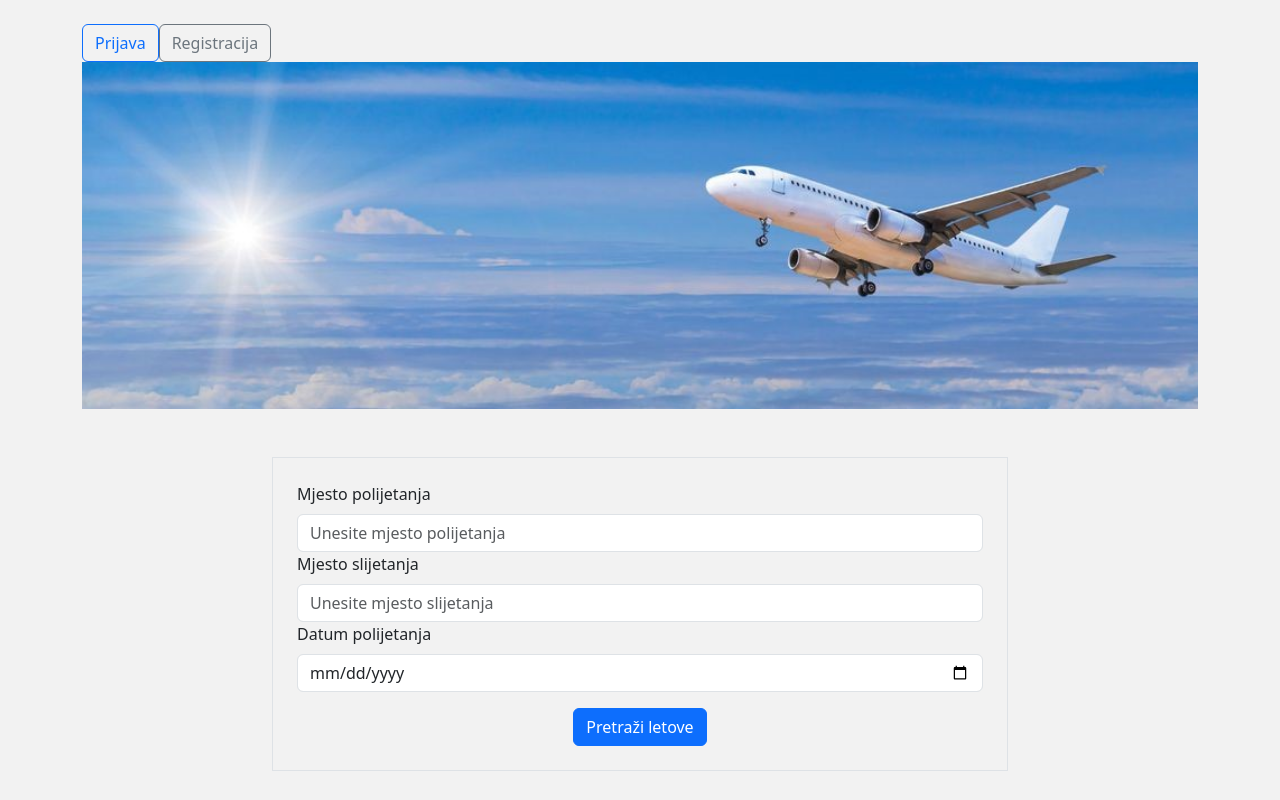
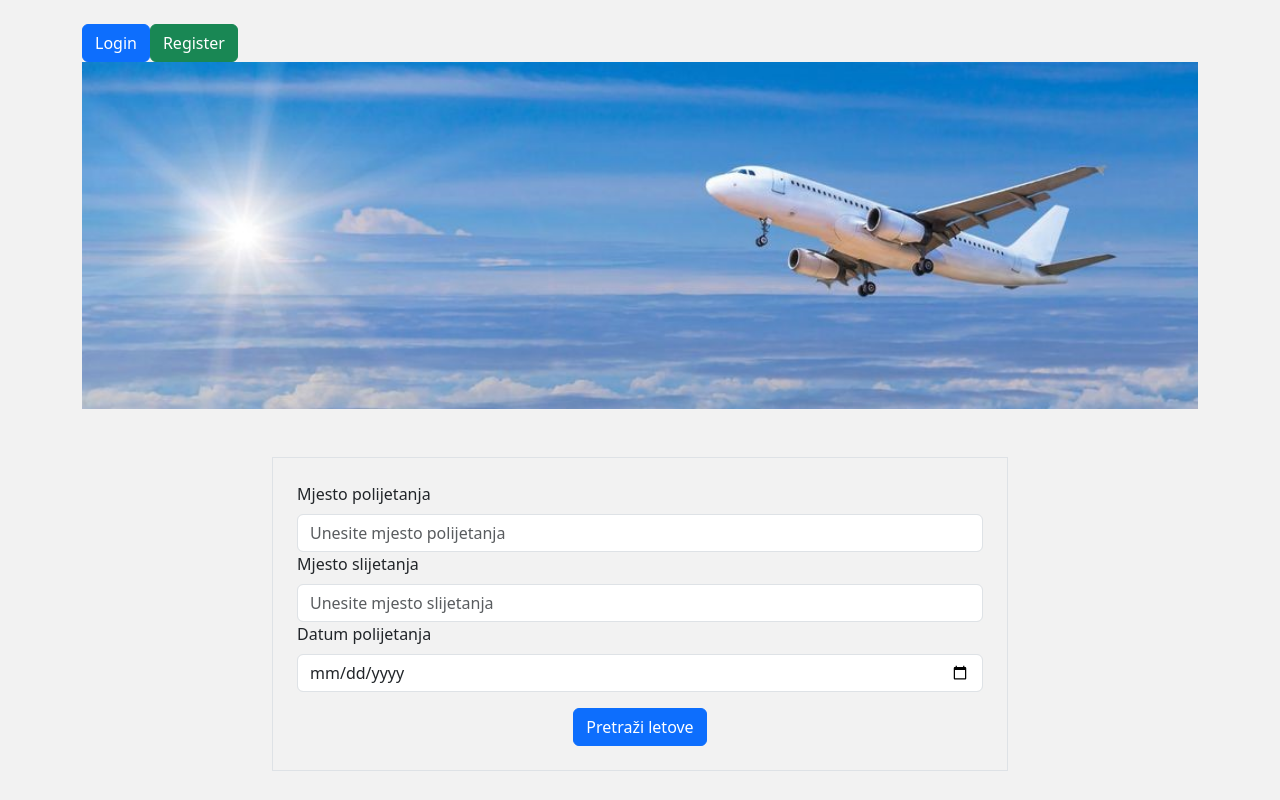
Before and after one commit to mjadric/sky-sailor, a React (Vite) app in the folder client/: page / in a window 1280 px wide. Built offline with nearby package versions, Linux system fonts and the light colour scheme.

Commit message:
landing page

```diff
--- a/client/src/App.jsx
+++ b/client/src/App.jsx
@@ -1,12 +1,12 @@
 import React from "react";
 import { Container, Row, Col } from "react-bootstrap";
 import SearchForm from "./components/SearchForm";
-import AuthButtons from "./components/AuthButtons";
 import CompanyLogo from "./components/CompanyLogo";
 import "bootstrap/dist/css/bootstrap.min.css";
 import { BrowserRouter, Routes, Route } from "react-router-dom";
-import LoginPage from "./pages/Login";
-import RegistrationPage from "./pages/Registration";
+import LandingPageButtons from "./components/LandingPageButtons";
+import LoginForm from "./pages/Login";
+import RegistrationForm from "./pages/Registration";
 
 const App = () => {
   return (
@@ -16,9 +16,9 @@ const App = () => {
           path="/"
           element={
             <Container>
-              <Row className="mt-2">
-                <Col className="text-right">
-                  <AuthButtons />
+              <Row className="justify-content-md-start mt-4 ml-2">
+                <Col md={8}>
+                  <LandingPageButtons />
                 </Col>
               </Row>
               <Row className="mb-4">
@@ -34,8 +34,8 @@ const App = () => {
             </Container>
           }
         />
-        <Route path="/login" element={<LoginPage />} />
-        <Route path="/registration" element={<RegistrationPage />} />
+        <Route path="/login" element={<LoginForm />} />
+        <Route path="/registration" element={<RegistrationForm />} />
       </Routes>
     </BrowserRouter>
   );
--- a/client/src/components/AuthButtons.jsx
+++ /dev/null
@@ -1,15 +0,0 @@
-import React from "react";
-import { Button } from "react-bootstrap";
-
-const AuthButtons = () => {
-  return (
-    <div className="mt-3">
-      <Button variant="outline-primary" className="mr-2">
-        Prijava
-      </Button>
-      <Button variant="outline-secondary">Registracija</Button>
-    </div>
-  );
-};
-
-export default AuthButtons;
--- /dev/null
+++ b/client/src/components/LandingPageButtons.jsx
@@ -0,0 +1,17 @@
+import React from 'react';
+import { Link } from 'react-router-dom';
+
+const LandingPageButtons = () => {
+  return (
+    <div>
+      <Link to="/login">
+        <button className="btn btn-primary mr-2">Login</button>
+      </Link>
+      <Link to="/registration">
+        <button className="btn btn-success">Register</button>
+      </Link>
+    </div>
+  );
+};
+
+export default LandingPageButtons;
--- a/client/src/pages/Login/useLogin.jsx
+++ b/client/src/pages/Login/useLogin.jsx
@@ -40,8 +40,7 @@ const useLogin = () => {
       if (response.data.success) {
         setIsLoggedIn(true);
         setErrorMessage('');
-        // Redirect to the landingpage kad bude napravljena
-        // navigate('/landingpage');
+        navigate('/');
       }
     } catch (error) {
       setErrorMessage('Account does not exist.');
```
